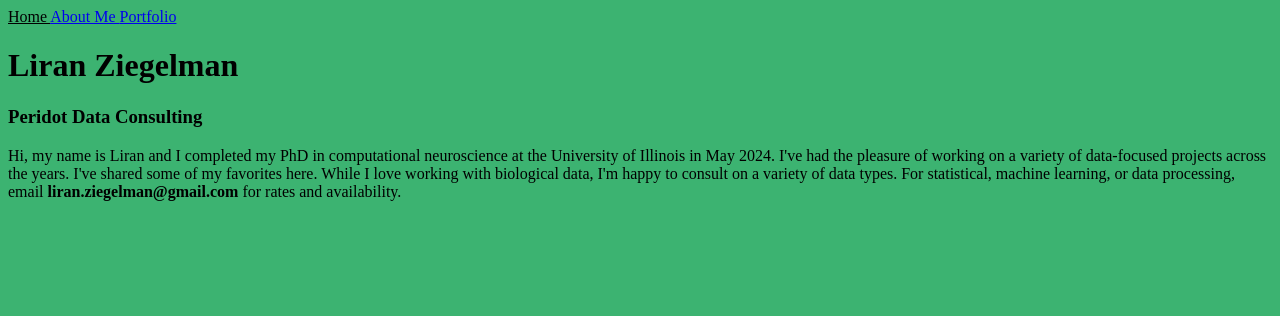
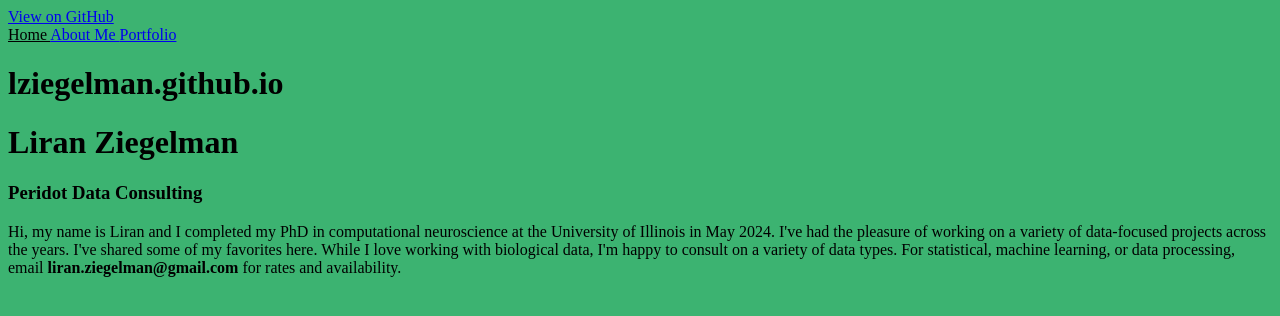
Before and after one commit to lziegelman/lziegelman.github.io, a Jekyll site: the page built from index.html, in a window 1280 px wide. Shown: the top 316 px of the page. Built offline with Jekyll 4.4.1, drawn with Linux system fonts in a browser that asks for light colours.

Commit message:
Update default.html

```diff
--- a/_layouts/default.html
+++ b/_layouts/default.html
@@ -2,13 +2,17 @@
 <html>
   <head>
     <meta charset="utf-8">
-    <title  style="text-align:center;">{{ page.title }}</title>
+    <title>{{ page.title }}</title>
     <style>
         Body {background-color: MediumSeaGreen;}
     </style>
   </head>
   <body>
+    <a id="forkme_banner" href="{{ site.github.repository_url }}">View on GitHub</a>
+    <div class="shell">
     {% include navigation.html %}
+    <h1>{{site.title}}</h1>
+    <h2>{{ site.description}}</h2>
     {{ content }}
   </body>
 </html>
```
